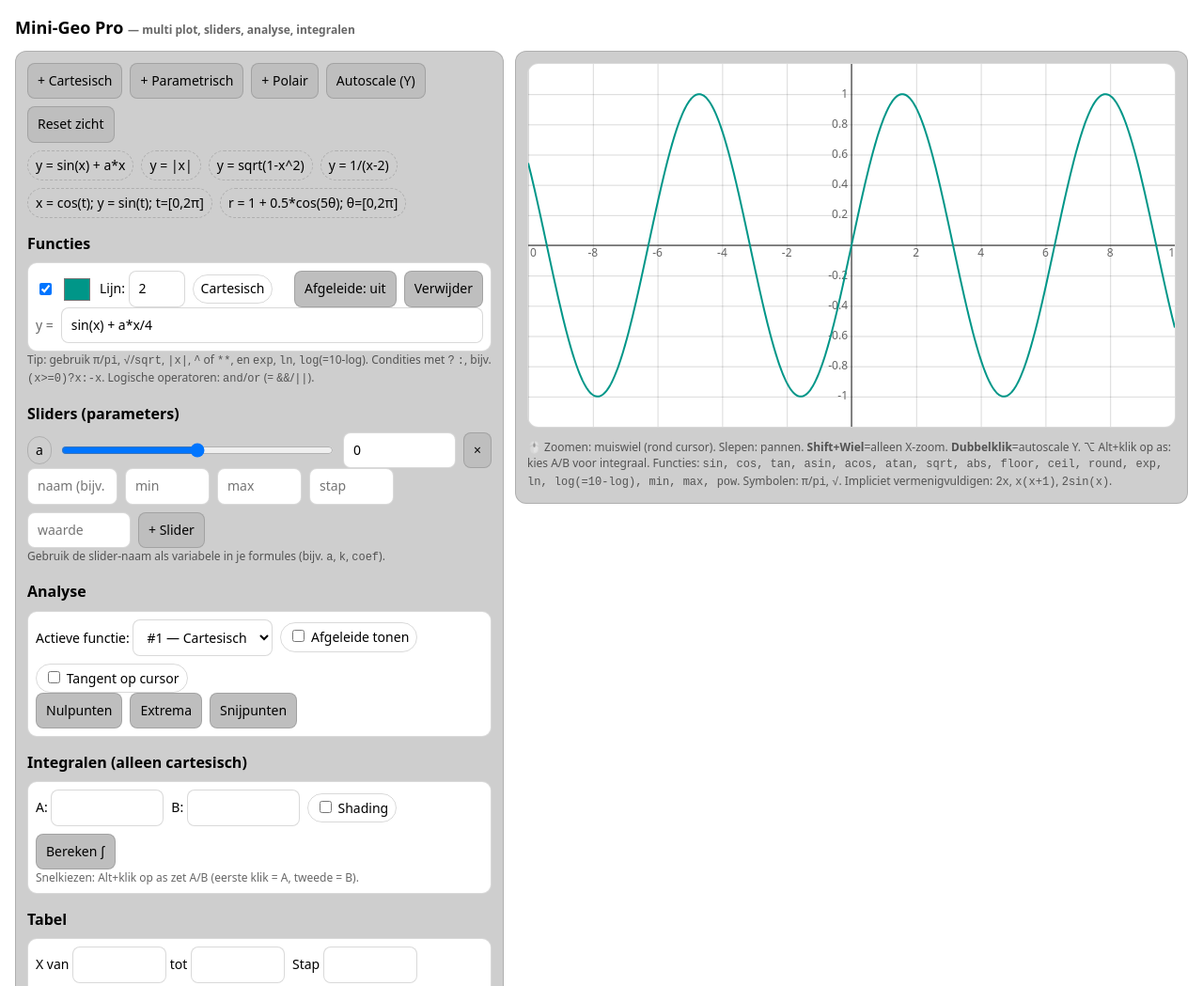
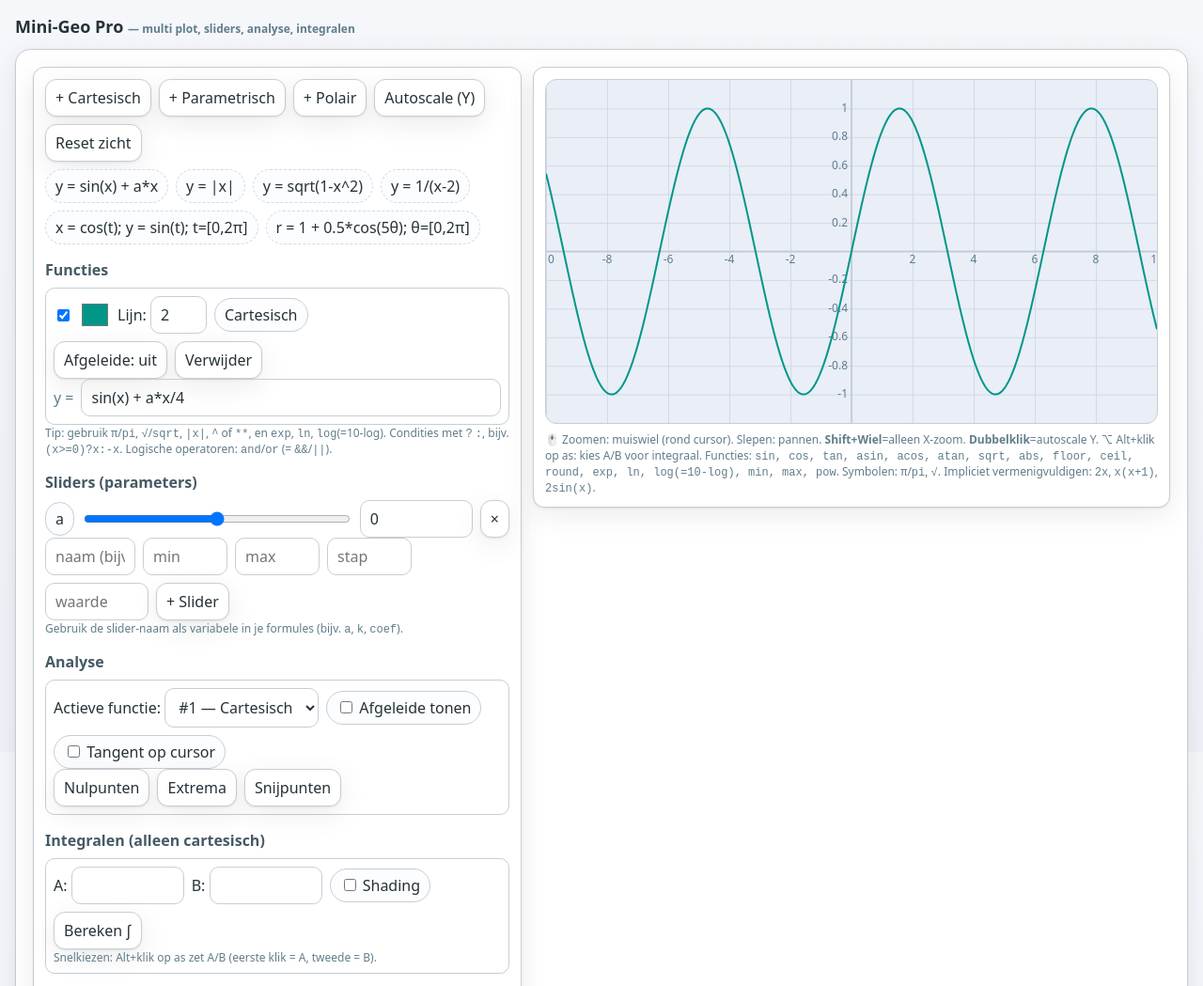
Before and after one commit to royvdsande/apps, a plain HTML site: page apps/geogebra.html in a window 1280 px wide. Shown: the top 1049 px of the page at 94% size. Drawn offline with Linux system fonts and the light colour scheme.

Commit message:
Update geogebra.html

```diff
--- a/apps/geogebra.html
+++ b/apps/geogebra.html
@@ -4,76 +4,124 @@
 <meta charset="utf-8" />
 <meta name="viewport" content="width=device-width,initial-scale=1" />
 <title>Mini‑Geo Pro — multi grafieken, sliders, analyse, integralen</title>
+
 <style>
-  :root {
-    color-scheme: light dark;
-    --bg: canvas;
-    --fg: canvastext;
-    --muted: color-mix(in oklab, var(--fg) 60%, transparent);
-    --grid: color-mix(in oklab, var(--fg) 15%, transparent);
-    --axis: color-mix(in oklab, var(--fg) 60%, transparent);
-    --accent: #2d7ef7;
+  :root{
+    --bg: #f5f7fb;
+    --panel: #ffffff;
+    --border: #c9cdd3;
+    --text: #263238;
+    --muted: #607d8b;
+    --shadow: 0 1px 2px rgba(0,0,0,.08), 0 8px 30px rgba(0,0,0,.08);
+    --card: #ffffff;
+    --grid: #d3dae6;
+    --axis: #bfc8d2;
+    --accent: #3f51b5;
     --accent2: #00b894;
     --danger: #c62828;
-    --warn: #ff9800;
-    --card: color-mix(in oklab, var(--bg) 85%, var(--fg));
+    --board-bg: #e9eef7;
   }
-  * { box-sizing: border-box }
-  body {
-    font: 14px/1.45 system-ui, -apple-system, Segoe UI, Roboto, Arial, sans-serif;
-    background: var(--bg);
-    color: var(--fg);
-    margin: 16px;
+  *{box-sizing:border-box}
+  html,body{height:100%}
+  body{
+    margin:0;
+    font-family: system-ui, -apple-system, "Segoe UI", Roboto, "Helvetica Neue", Arial, sans-serif;
+    background: linear-gradient(180deg, var(--bg), #eef1f7);
+    color:var(--text);
+    padding:16px;
+    -webkit-font-smoothing:antialiased;
+    -moz-osx-font-smoothing:grayscale;
   }
-  h1 { font-size: 18px; margin: 0 0 12px }
-  h2 { font-size: 16px; margin: 16px 0 8px }
-  .app { display: grid; grid-template-columns: minmax(320px, 520px) 1fr; gap: 12px; align-items: start; }
-  .panel {
-    background: var(--card);
-    border: 1px solid var(--grid);
-    border-radius: 12px;
-    padding: 12px;
+  h1{ font-size:18px; margin:0 0 12px; color:var(--text) }
+  h2{ font-size:16px; margin:16px 0 8px; color:#455a64 }
+.app{
+  width:100%;
+  max-width:none;
+  	margin:0;
+    background:var(--panel);
+    border:1px solid var(--border);
+    border-radius:16px;
+    box-shadow:var(--shadow);
+    padding:18px;
+    display:grid;
+    grid-template-columns: minmax(320px,520px) 1fr;
+    gap:12px;
+    align-items:start;
   }
-  .row { display: flex; gap: 8px; flex-wrap: wrap; align-items: center; }
-  .sp { justify-content: space-between; }
-  .btn, button {
-    padding: 8px 10px; border: 1px solid var(--grid);
-    border-radius: 8px; background: color-mix(in oklab, var(--bg) 80%, var(--fg));
-    color: var(--fg); cursor: pointer; font: inherit;
+  .panel{
+    background:var(--card);
+    border:1px solid var(--border);
+    border-radius:12px;
+    padding:12px;
+    box-shadow:var(--shadow);
   }
-  button:hover, .btn:hover { border-color: var(--accent); }
-  input[type="text"], input[type="number"], select {
-    padding: 8px 10px; border: 1px solid var(--grid); border-radius: 8px; background: var(--bg); color: var(--fg); font: inherit;
+  .row{ display:flex; gap:8px; flex-wrap:wrap; align-items:center; }
+  .sp{ justify-content:space-between; }
+  button, .btn{
+    padding:8px 10px;
+    border:1px solid var(--border);
+    border-radius:12px;
+    background:var(--panel);
+    color:var(--text);
+    cursor:pointer;
+    font:inherit;
+    box-shadow:var(--shadow);
   }
-  input[type="color"] { border: none; background: transparent; width: 32px; height: 32px; padding: 0; }
-  .chip {
-    border: 1px dashed var(--grid);
-    padding: 5px 8px; border-radius: 999px; cursor: pointer; user-select: none;
+  button:hover, .btn:hover{ filter:brightness(0.98); transform:none; }
+  button:active, .btn:active{ transform: translateY(1px); }
+  input[type="text"], input[type="number"], select{
+    padding:8px 10px;
+    border:1px solid var(--border);
+    border-radius:10px;
+    background:transparent;
+    color:var(--text);
+    font:inherit;
   }
-  .chip:hover { border-color: var(--accent); color: var(--accent); }
-  .small { font-size: 12px; color: var(--muted); }
-  .msg { min-height: 1.4em; color: var(--danger); }
-  .list { display: grid; gap: 8px; }
-  .card {
-    border: 1px solid var(--grid); border-radius: 10px; padding: 8px; background: var(--bg);
+  input[type="color"]{ border:none; background:transparent; width:32px; height:32px; padding:0; }
+  .chip{
+    border:1px dashed var(--grid);
+    padding:6px 10px;
+    border-radius:999px;
+    cursor:pointer;
+    user-select:none;
+    background:#fbfdff;
   }
-  .tag { font-size: 12px; color: var(--muted); }
-  .k { color: var(--muted); }
-  #plot { width: 100%; height: auto; aspect-ratio: 16/9; border: 1px solid var(--grid); border-radius: 12px; background: var(--bg); touch-action: none; }
-  .hint { color: var(--muted); font-size: 12px; margin-top: 6px; }
-  .bad { color: var(--danger); }
-  .ok { color: var(--accent2); }
-  .toolbar { display: flex; gap: 8px; flex-wrap: wrap; align-items: center; margin-bottom: 8px; }
-  .pill { padding: 4px 8px; border: 1px solid var(--grid); border-radius: 999px; }
-  .grid2 { display: grid; grid-template-columns: 1fr 1fr; gap: 8px; }
-  .grid3 { display: grid; grid-template-columns: 1fr 1fr 1fr; gap: 8px; }
-  details summary { cursor: pointer; }
-  table { width: 100%; border-collapse: collapse; font-size: 12px; }
-  th, td { border-bottom: 1px solid var(--grid); padding: 4px 6px; text-align: right; }
-  th { color: var(--muted); font-weight: 600; }
-  .flex1 { flex: 1 1 auto; }
-  .nowrap { white-space: nowrap; }
+  .chip:hover{ border-color:var(--accent); color:var(--accent) }
+  .small{ font-size:12px; color:var(--muted) }
+  .msg{ min-height:1.4em; color:var(--danger) }
+  .list{ display:grid; gap:8px; }
+  .card{ border:1px solid var(--border); border-radius:10px; padding:8px; background:var(--panel); }
+  .tag{ font-size:12px; color:var(--muted) }
+  .k{ color:var(--muted) }
+  #plot{
+    width:100%;
+    height:auto;
+    aspect-ratio:16/9;
+    border:1px solid var(--border);
+    border-radius:12px;
+    background:var(--board-bg);
+    touch-action:none;
+    display:block;
+  }
+  .hint{ color:var(--muted); font-size:12px; margin-top:8px }
+  .bad{ color:var(--danger) }
+  .ok{ color:var(--accent2) }
+  .toolbar{ display:flex; gap:8px; flex-wrap:wrap; align-items:center; margin-bottom:8px; }
+  .pill{ padding:6px 10px; border:1px solid var(--border); border-radius:999px; background:#fbfdff }
+  .grid2{ display:grid; grid-template-columns:1fr 1fr; gap:8px }
+  .grid3{ display:grid; grid-template-columns:1fr 1fr 1fr; gap:8px }
+  details summary{ cursor:pointer }
+  table{ width:100%; border-collapse:collapse; font-size:12px }
+  th, td{ border-bottom:1px solid var(--grid); padding:6px 8px; text-align:right }
+  th{ color:var(--muted); font-weight:600 }
+  .flex1{ flex:1 1 auto }
+  .nowrap{ white-space:nowrap }
+  /* Mobile tweaks */
+  @media (max-width:880px){
+    .app{ grid-template-columns: 1fr; padding:12px }
+  }
 </style>
+
 </head>
 <body>
   <h1>Mini‑Geo Pro <span class="tag">— multi plot, sliders, analyse, integralen</span></h1>
```
